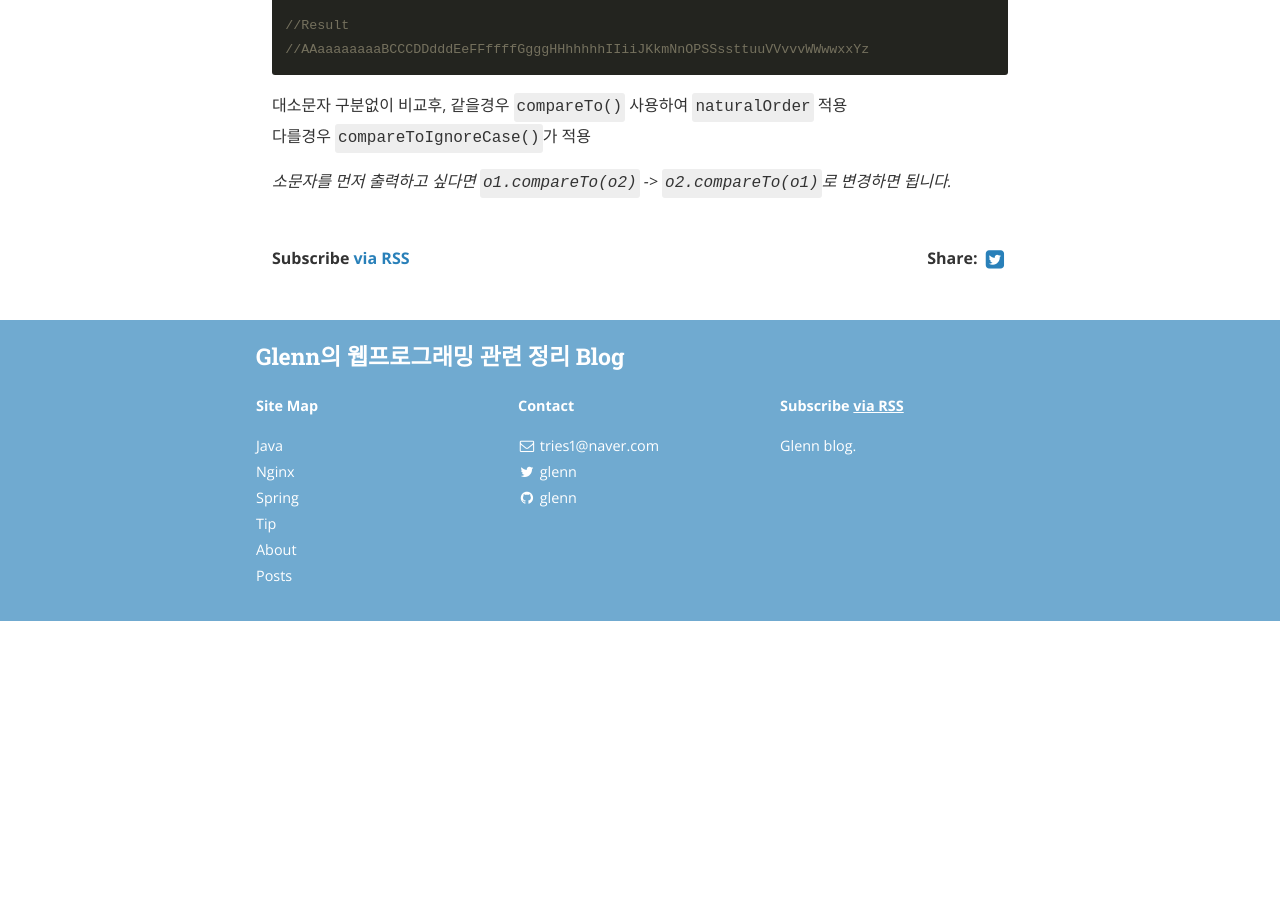
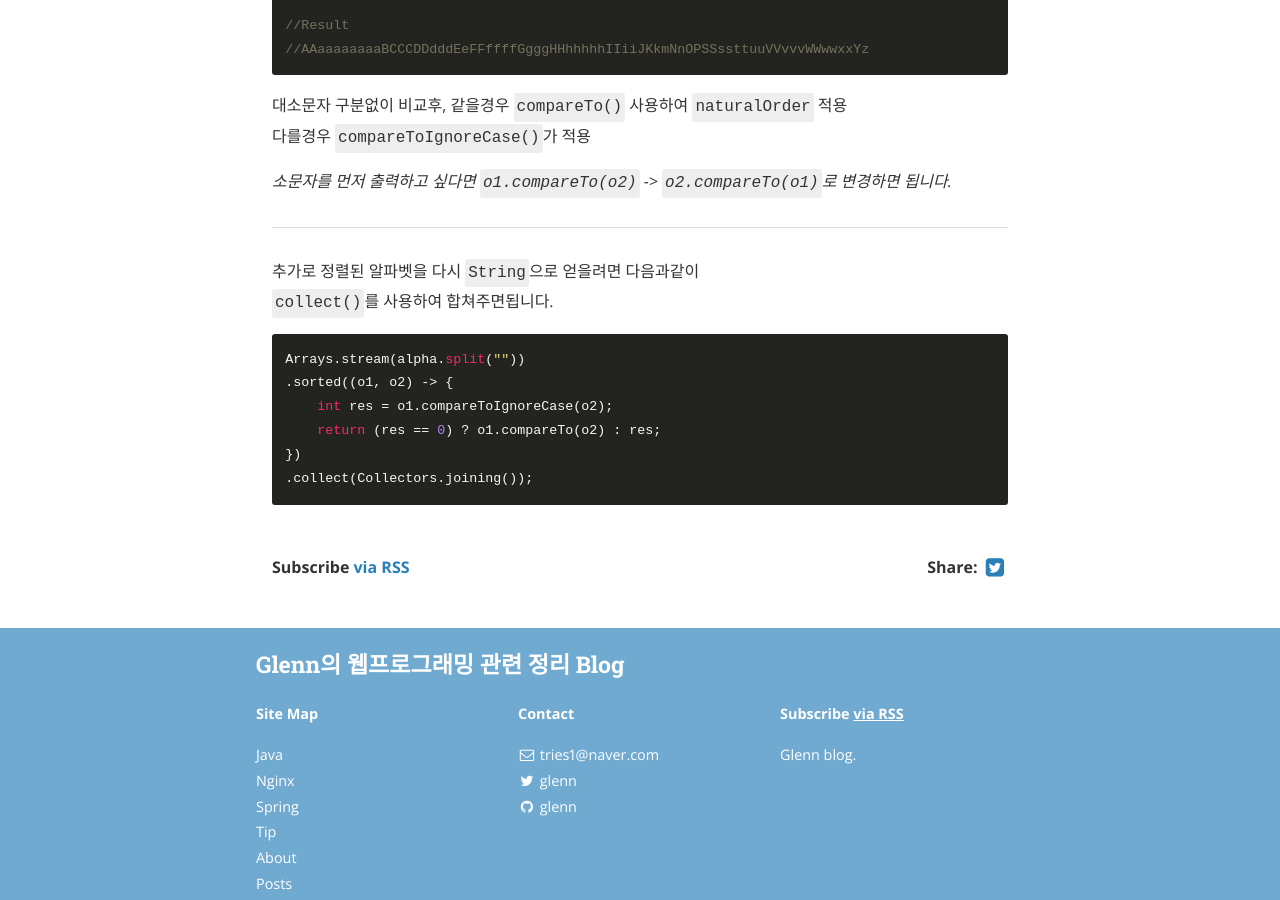
Before and after one commit to tries1/tries1.github.io, a Jekyll site: the page built from _posts/java/2019-08-23-alphabet_sort.md, in a window 1280 px wide and 900 px high, scrolled down 1557 px. Built offline with Jekyll 4.4.1, drawn with Linux system fonts in a browser that asks for light colours; nearby versions of some CDN libraries; comment, search, counter and statistics services are not loaded; before the commit the page ends 2178 px from its top, so only the background shows below that.

Commit message:
내용 추가

````diff
--- a/_posts/java/2019-08-23-alphabet_sort.md
+++ b/_posts/java/2019-08-23-alphabet_sort.md
@@ -61,3 +61,16 @@ Arrays.stream(alpha.split(""))
 다를경우 `compareToIgnoreCase()`가 적용
 
 *소문자를 먼저 출력하고 싶다면 `o1.compareTo(o2)` -> `o2.compareTo(o1)`로 변경하면 됩니다.*
+
+---
+
+추가로 정렬된 알파벳을 다시 `String`으로 얻을려면 다음과같이
+`collect()`를 사용하여 합쳐주면됩니다.
+```java
+Arrays.stream(alpha.split(""))
+.sorted((o1, o2) -> {
+    int res = o1.compareToIgnoreCase(o2);
+    return (res == 0) ? o1.compareTo(o2) : res;
+})
+.collect(Collectors.joining());
+```
````
